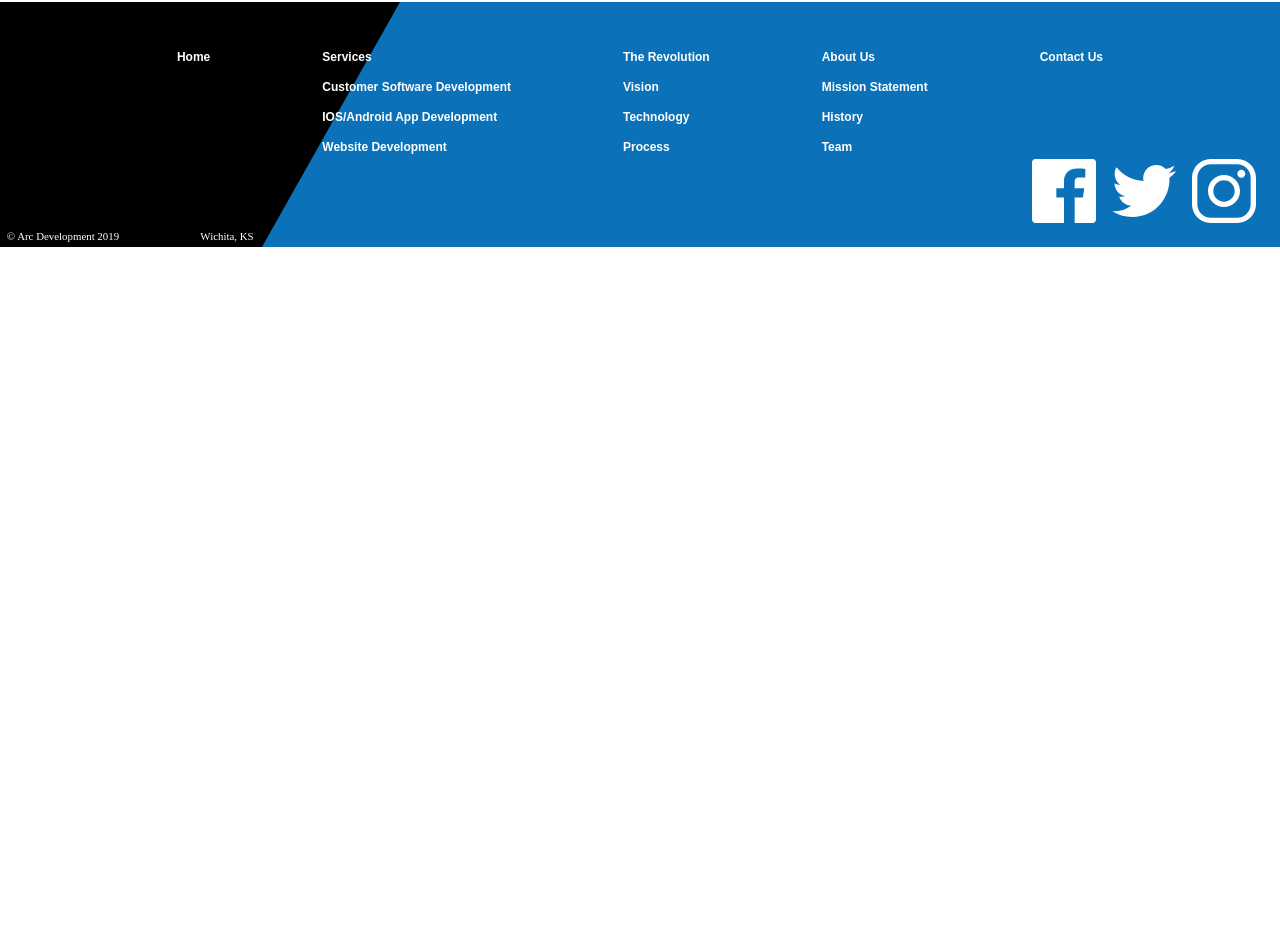
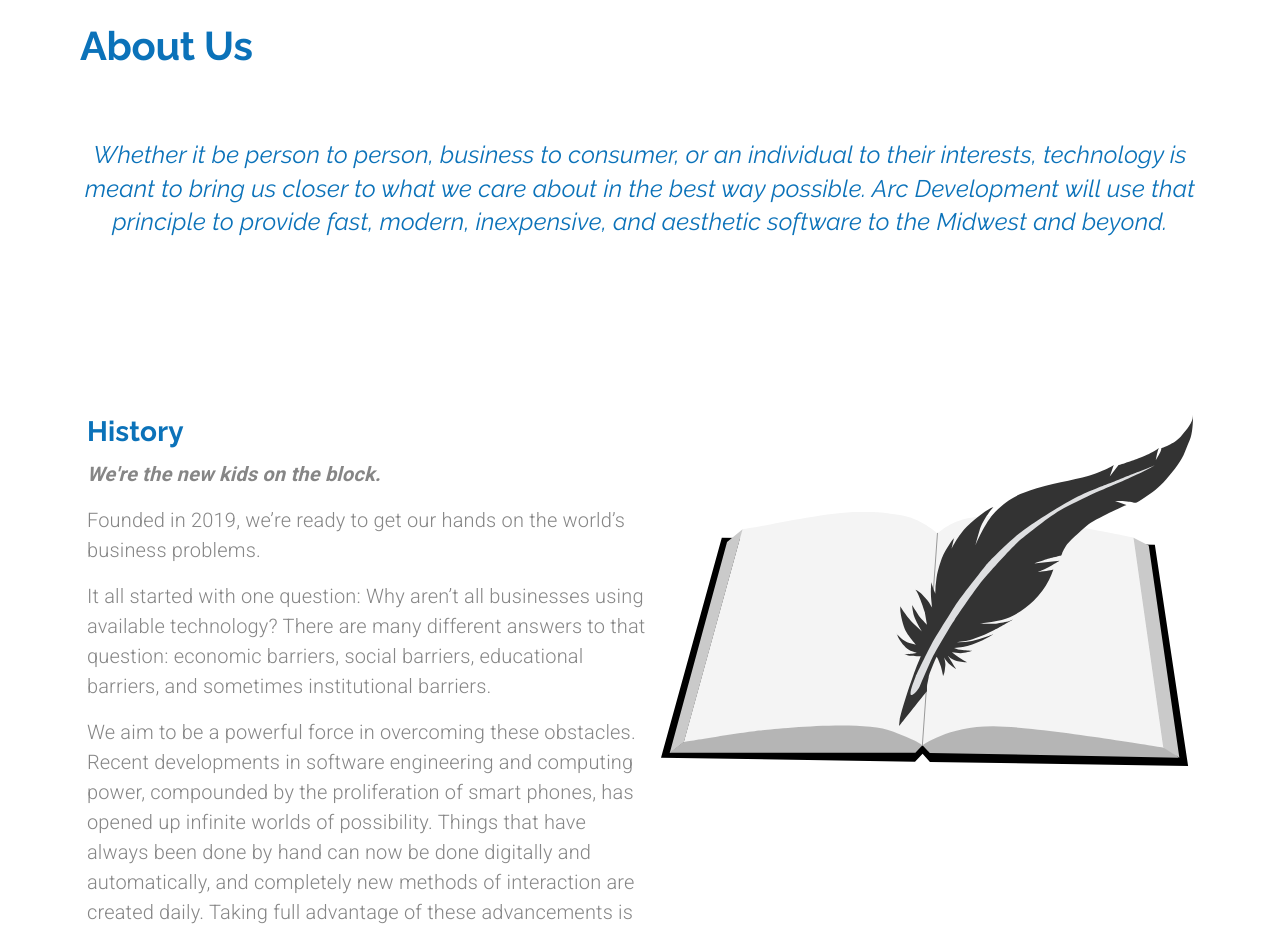
Before and after one commit to seanphenomenon/material-ui-website, a React (Create React App) app: page /about in a window 1280 px wide. Shown: the part 128-1060 px from the top of the page. Before the commit the page ends 800 px from the top, so only its background shows below. Built offline with nearby package versions, Linux system fonts and the light colour scheme.

Commit message:
completed responsive AboutUs page

```diff
--- /dev/null
+++ b/src/components/AboutUs.js
@@ -0,0 +1,281 @@
+import React from "react";
+import { makeStyles, useTheme } from "@material-ui/styles";
+import Grid from "@material-ui/core/Grid";
+import Typography from "@material-ui/core/Typography";
+import useMediaQuery from "@material-ui/core/useMediaQuery";
+import Avatar from "@material-ui/core/Avatar";
+import Hidden from "@material-ui/core/Hidden";
+
+import history from "../assets/history.svg";
+import founder from "../assets/founder.jpg";
+import yearbook from "../assets/yearbook.svg";
+import puppy from "../assets/puppy.svg";
+
+import CallToAction from "./ui/CallToAction";
+
+const useStyles = makeStyles((theme) => ({
+  rowContainer: {
+    paddingLeft: "5em",
+    paddingRight: "5em",
+    [theme.breakpoints.down("sm")]: {
+      paddingLeft: "1.5em",
+      paddingRight: "1.5em",
+    },
+  },
+  missionStatement: {
+    maxWidth: "50em",
+    fontStyle: "italic",
+    fontSize: "1.5rem",
+    lineHeight: 1.4,
+    fontWeight: 300,
+  },
+  paragraphContainer: {
+    maxWidth: "50em",
+  },
+  avatar: {
+    width: "25em",
+    height: "25em",
+    [theme.breakpoints.down("sm")]: {
+      height: "20em",
+      width: "20em",
+      maxHeight: 300,
+      maxWidth: 300,
+    },
+  },
+}));
+
+export default function AboutUs(props) {
+  const classes = useStyles();
+  const theme = useTheme();
+  const matchesMD = useMediaQuery(theme.breakpoints.down("md"));
+
+  return (
+    <Grid container direction="column">
+      <Grid
+        item
+        className={classes.rowContainer}
+        style={{ marginTop: matchesMD ? "1em" : "2em" }}
+      >
+        <Typography
+          variant="h2"
+          gutterBottom
+          align={matchesMD ? "center" : undefined}
+        >
+          About Us
+        </Typography>
+      </Grid>
+      <Grid
+        item
+        container
+        direction="row"
+        justify="center"
+        className={classes.rowContainer}
+        style={{ marginTop: "3em" }}
+      >
+        <Typography
+          variant="h4"
+          paragraph
+          align="center"
+          className={classes.missionStatement}
+        >
+          Whether it be person to person, business to consumer, or an individual
+          to their interests, technology is meant to bring us closer to what we
+          care about in the best way possible. Arc Development will use that
+          principle to provide fast, modern, inexpensive, and aesthetic software
+          to the Midwest and beyond.
+        </Typography>
+      </Grid>
+      <Grid
+        item
+        container
+        direction={matchesMD ? "column" : "row"}
+        alignItems={matchesMD ? "center" : undefined}
+        className={classes.rowContainer}
+        justify="space-around"
+        style={{ marginTop: "10em", marginBottom: "10em" }}
+      >
+        <Grid item>
+          {" "}
+          {/*nested grit item container here in order to add space-around justification to wrapping row container above*/}
+          <Grid
+            item
+            container
+            direction="column"
+            lg
+            style={{ maxWidth: "35em" }}
+          >
+            <Grid item>
+              <Typography
+                variant="h4"
+                gutterBottom
+                align={matchesMD ? "center" : undefined}
+              >
+                History
+              </Typography>
+              <Typography
+                variant="body1"
+                paragraph
+                style={{ fontWeight: 700, fontStyle: "italic" }}
+                align={matchesMD ? "center" : undefined}
+              >
+                We're the new kids on the block.
+              </Typography>
+              <Typography
+                variant="body1"
+                paragraph
+                align={matchesMD ? "center" : undefined}
+              >
+                Founded in 2019, we’re ready to get our hands on the world’s
+                business problems.
+              </Typography>
+              <Typography
+                variant="body1"
+                paragraph
+                align={matchesMD ? "center" : undefined}
+              >
+                It all started with one question: Why aren’t all businesses
+                using available technology? There are many different answers to
+                that question: economic barriers, social barriers, educational
+                barriers, and sometimes institutional barriers.
+              </Typography>
+              <Typography
+                variant="body1"
+                paragraph
+                align={matchesMD ? "center" : undefined}
+              >
+                We aim to be a powerful force in overcoming these obstacles.
+                Recent developments in software engineering and computing power,
+                compounded by the proliferation of smart phones, has opened up
+                infinite worlds of possibility. Things that have always been
+                done by hand can now be done digitally and automatically, and
+                completely new methods of interaction are created daily. Taking
+                full advantage of these advancements is the name of the game.
+              </Typography>
+              <Typography
+                variant="body1"
+                paragraph
+                align={matchesMD ? "center" : undefined}
+              >
+                All this change can be a lot to keep up with, and that’s where
+                we come in.{" "}
+              </Typography>
+            </Grid>
+          </Grid>
+        </Grid>
+        <Grid item>
+          {" "}
+          {/*nested grit item container below in order to add space-around justification to wrapping row container*/}
+          <Grid item container justify="center" lg>
+            <img
+              src={history}
+              alt="quill pen sitting on top of book"
+              style={{ maxHeight: matchesMD ? 200 : "22em" }}
+            />
+          </Grid>
+        </Grid>
+      </Grid>
+      <Grid
+        item
+        container
+        direction="column"
+        alignItems="center" //alignItems on column will align them horizontally.
+        className={classes.rowContainer}
+        style={{ marginBottom: "15em" }}
+      >
+        <Grid item>
+          <Typography variant="h4" gutterBottom align="center">
+            Team
+          </Typography>
+        </Grid>
+        <Grid item>
+          <Typography variant="body1" paragraph align="center">
+            Zachary Reece, Founder
+          </Typography>
+          <Typography variant="body1" paragraph align="center">
+            I started coding when I was 9 years old.
+          </Typography>
+        </Grid>
+        <Grid item>
+          <Avatar src={founder} alt="founder" className={classes.avatar} />
+        </Grid>
+        <Grid
+          item
+          container
+          direction="row"
+          justify={matchesMD ? "center" : undefined}
+        >
+          <Hidden lgUp>
+            <Grid item lg style={{ maxWidth: "45em", padding: "1.25em" }}>
+              <Typography variant="body1" align="center" paragraph>
+                I taught myself basic coding from a library book in third grade,
+                and ever since then my passion has solely been set on learning —
+                learning about computers, learning mathematics and philosophy,
+                studying design, always just learning.
+              </Typography>
+              <Typography variant="body1" align="center" paragraph>
+                Now I’m ready to apply everything I’ve learned, and to help
+                others with the intuition I have developed.
+              </Typography>
+            </Grid>
+          </Hidden>
+          <Grid
+            item
+            container
+            direction="column"
+            lg
+            alignItems={matchesMD ? "center" : undefined}
+            style={{ marginBottom: matchesMD ? "2.5em" : 0 }}
+          >
+            <Grid item>
+              <img
+                src={yearbook}
+                alt="yearbook page about founder"
+                style={{ maxWidth: matchesMD ? 300 : undefined }}
+              />
+            </Grid>
+            <Grid item>
+              <Typography variant="caption" paragraph>
+                a page from my Sophomore yearbook
+              </Typography>
+            </Grid>
+          </Grid>
+          <Hidden mdDown>
+            <Grid item lg style={{ maxWidth: "45em", padding: "1.25em" }}>
+              <Typography variant="body1" align="center" paragraph>
+                I taught myself basic coding from a library book in third grade,
+                and ever since then my passion has solely been set on learning —
+                learning about computers, learning mathematics and philosophy,
+                studying design, always just learning.
+              </Typography>
+              <Typography variant="body1" align="center" paragraph>
+                Now I’m ready to apply everything I’ve learned, and to help
+                others with the intuition I have developed.
+              </Typography>
+            </Grid>
+          </Hidden>
+          <Grid
+            item
+            container
+            direction="column"
+            lg
+            alignItems={matchesMD ? "center" : "flex-end"}
+          >
+            <Grid item>
+              <img
+                src={puppy}
+                alt="gray spotted puppy"
+                style={{ maxWidth: matchesMD ? 300 : undefined }}
+              />
+            </Grid>
+            <Grid item>
+              <Typography variant="caption" paragraph>
+                my miniature dapple dachshund, Sterling
+              </Typography>
+            </Grid>
+          </Grid>
+        </Grid>
+      </Grid>
+      <CallToAction setValue={props.setValue} />
+    </Grid>
+  );
+}
--- a/src/components/App.js
+++ b/src/components/App.js
@@ -10,6 +10,7 @@
 import MobileApps from '../components/MobileApps';
 import Websites from '../components/Websites';
 import Revolution from '../components/Revolution';
+import AboutUs from '../components/AboutUs';
 
 
 function App() {
@@ -34,7 +35,8 @@
   setSelectedIndex={setSelectedIndex}/>} />
   <Route exact path='/revolution'  render={(props)=> <Revolution {...props} setValue={setValue}
   setSelectedIndex={setSelectedIndex}/>} />
-  <Route exact path='/about' component={()=> <div>About Us</div>} />
+  <Route exact path='/about' render={(props)=> <AboutUs {...props} setValue={setValue}
+  setSelectedIndex={setSelectedIndex}/>}/>
   <Route exact path='/contact' component={()=> <div>Contact Us</div>} />
   <Route exact path='/estimate' component={()=> <div>Estimate</div>} />
       </Switch>
--- a/src/components/Revolution.js
+++ b/src/components/Revolution.js
@@ -181,7 +181,7 @@
       className={classes.rowContainer}
       >
         <Grid item>
-          <Typography variant='h4' gutterBottom>
+          <Typography variant='h4' gutterBottom style={{marginBottom: '5em'}}>
             Process
           </Typography>
         </Grid>
--- a/src/components/ui/Theme.js
+++ b/src/components/ui/Theme.js
@@ -81,6 +81,11 @@
       fontSize: '1.25rem',
       color: arcGrey,
       fontWeight: 300
+    },
+    caption: {
+      fontSize:'1rem',
+      fontWeight: 300,
+      color: arcGrey
     }
   },
 });
```
